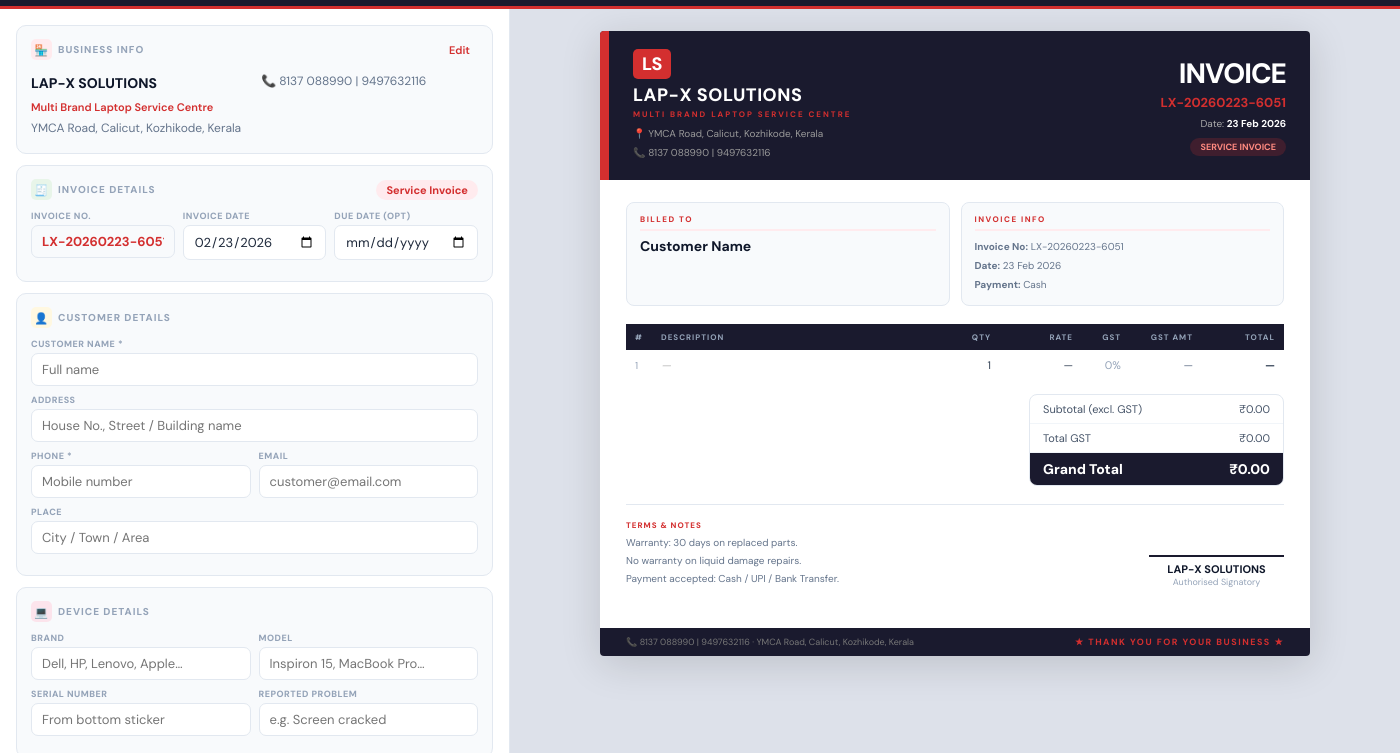
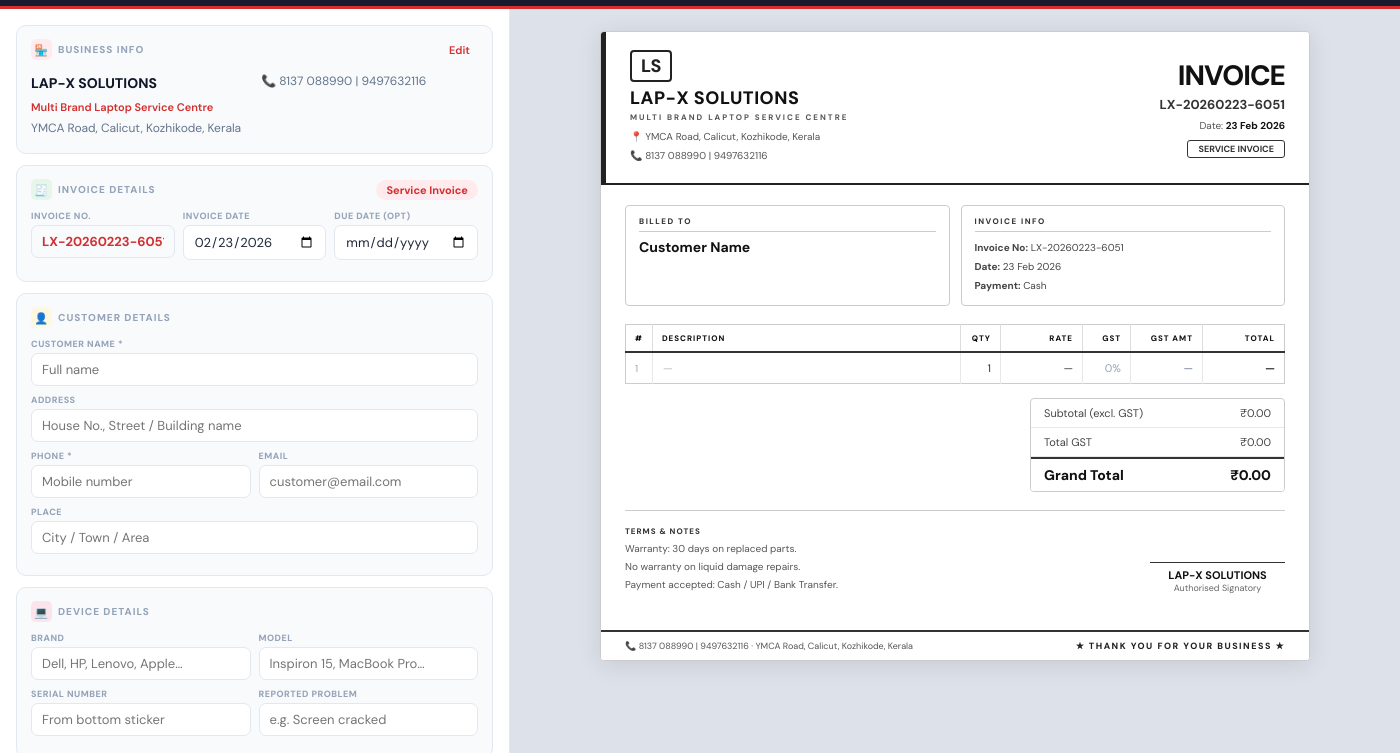
Before and after one commit to Sahlaanas/Lapx-billing, an Electron app: page src/index.html in a window 1400 px wide. Shown: the part 47-800 px from the top of the page. Drawn offline with Linux system fonts and the light colour scheme.

Commit message:
removed the color background

```diff
--- a/src/index.html
+++ b/src/index.html
@@ -118,75 +118,87 @@
     .lbtn { background: none; border: none; cursor: pointer; font-size: 11px; color: var(--red); font-family: 'DM Sans', sans-serif; font-weight: 600; padding: 2px 8px; border-radius: 4px; }
     .lbtn:hover { background: var(--red-light); }
 
-    /* ── INVOICE ── */
-    .invoice { background: #fff; width: 710px; box-shadow: 0 8px 40px rgba(0,0,0,0.14); border-radius: 4px; overflow: hidden; }
-    .inv-hd { background: var(--navy); display: flex; align-items: stretch; min-height: 110px; }
-    .inv-redbar { width: 9px; background: var(--red); flex-shrink: 0; }
+    /* ── INVOICE — printer-friendly, borders only, no heavy fills ── */
+    .invoice { background: #fff; width: 710px; box-shadow: 0 4px 24px rgba(0,0,0,0.10); border-radius: 4px; overflow: hidden; border: 1px solid #ccc; }
+
+    /* Header — white bg, just a bottom border, thin left accent line */
+    .inv-hd { background: #fff; display: flex; align-items: stretch; border-bottom: 2px solid #222; }
+    .inv-redbar { width: 5px; background: #222; flex-shrink: 0; }
     .inv-hcnt { flex: 1; padding: 18px 24px; display: flex; justify-content: space-between; align-items: center; }
-    .inv-ls { background: var(--red); color: #fff; font-weight: 800; font-size: 18px; padding: 3px 9px; border-radius: 5px; display: inline-block; margin-bottom: 4px; }
-    .inv-sname { color: #fff; font-size: 18px; font-weight: 800; letter-spacing: 0.5px; text-transform: uppercase; }
-    .inv-stagline { color: var(--red); font-size: 8px; font-weight: 700; text-transform: uppercase; letter-spacing: 2px; margin-top: 2px; }
-    .inv-contact { color: #999; font-size: 10px; margin-top: 5px; line-height: 1.9; }
+
+    /* Shop name block */
+    .inv-ls { border: 2px solid #222; color: #222; font-weight: 800; font-size: 18px; padding: 2px 9px; border-radius: 4px; display: inline-block; margin-bottom: 4px; }
+    .inv-sname { color: #111; font-size: 18px; font-weight: 800; letter-spacing: 0.5px; text-transform: uppercase; }
+    .inv-stagline { color: #555; font-size: 8px; font-weight: 700; text-transform: uppercase; letter-spacing: 2px; margin-top: 2px; }
+    .inv-contact { color: #555; font-size: 10px; margin-top: 5px; line-height: 1.9; }
+
+    /* Invoice title block */
     .inv-dr { text-align: right; }
-    .inv-title { font-size: 28px; font-weight: 900; color: #fff; letter-spacing: -1px; text-transform: uppercase; }
-    .inv-no { color: var(--red); font-size: 13px; font-weight: 700; margin-top: 2px; }
-    .inv-meta { color: #aaa; font-size: 10px; margin-top: 3px; line-height: 1.9; }
-    .inv-chip { display: inline-block; margin-top: 5px; padding: 3px 10px; border-radius: 20px; font-size: 9px; font-weight: 700; text-transform: uppercase; }
-    .chip-service { background: rgba(211,47,47,0.2); color: #ff8a80; }
-    .chip-sales   { background: rgba(46,125,50,0.2);  color: #69f0ae; }
-    .chip-mixed   { background: rgba(21,101,192,0.2); color: #82b1ff; }
+    .inv-title { font-size: 28px; font-weight: 900; color: #111; letter-spacing: -1px; text-transform: uppercase; }
+    .inv-no { color: #333; font-size: 13px; font-weight: 700; margin-top: 2px; }
+    .inv-meta { color: #555; font-size: 10px; margin-top: 3px; line-height: 1.9; }
+    .inv-chip { display: inline-block; margin-top: 5px; padding: 2px 10px; border-radius: 3px; font-size: 9px; font-weight: 700; text-transform: uppercase; border: 1px solid #333; color: #333; background: #fff; }
+    .chip-service, .chip-sales, .chip-mixed { background: #fff; color: #333; border-color: #333; }
 
-    .inv-body { padding: 22px 26px; }
+    /* Body */
+    .inv-body { padding: 20px 24px; }
     .inv-igrid { display: grid; grid-template-columns: 1fr 1fr; gap: 11px; margin-bottom: 18px; }
-    .inv-ibox { border: 1px solid var(--gray-200); border-radius: 8px; padding: 11px 13px; background: var(--gray-50); }
+    .inv-ibox { border: 1px solid #ccc; border-radius: 4px; padding: 10px 13px; background: #fff; }
     .inv-ibox.full { grid-column: 1/-1; }
-    .inv-ilbl { font-size: 8px; font-weight: 800; letter-spacing: 1.5px; text-transform: uppercase; color: var(--red); margin-bottom: 6px; padding-bottom: 5px; border-bottom: 2px solid var(--red-light); }
-    .inv-iname { font-size: 14px; font-weight: 700; color: var(--gray-900); margin-bottom: 2px; }
-    /* ── NEW: customer address line directly under name ── */
-    .inv-iaddr { font-size: 11px; color: var(--gray-700); font-weight: 500; margin-bottom: 5px; line-height: 1.5; }
-    .inv-idet { font-size: 10px; color: var(--gray-500); line-height: 1.9; }
+    .inv-ilbl { font-size: 8px; font-weight: 800; letter-spacing: 1.5px; text-transform: uppercase; color: #333; margin-bottom: 6px; padding-bottom: 5px; border-bottom: 1.5px solid #ccc; }
+    .inv-iname { font-size: 14px; font-weight: 700; color: #111; margin-bottom: 2px; }
+    .inv-iaddr { font-size: 11px; color: #333; font-weight: 500; margin-bottom: 5px; line-height: 1.5; }
+    .inv-idet { font-size: 10px; color: #444; line-height: 1.9; }
     .dev-grid { display: grid; grid-template-columns: repeat(4,1fr); gap: 8px; }
-    .dkey { font-size: 8px; font-weight: 700; color: var(--gray-400); text-transform: uppercase; }
-    .dval { font-size: 11px; color: var(--gray-800); font-weight: 600; margin-top: 1px; }
+    .dkey { font-size: 8px; font-weight: 700; color: #666; text-transform: uppercase; }
+    .dval { font-size: 11px; color: #111; font-weight: 600; margin-top: 1px; }
 
-    .inv-tbl { width: 100%; border-collapse: collapse; margin-bottom: 14px; }
-    .inv-tbl thead tr { background: var(--navy); }
-    .inv-tbl th { padding: 8px 9px; text-align: left; font-size: 8px; font-weight: 700; color: #94a3b8; text-transform: uppercase; letter-spacing: 1px; }
+    /* Table — header uses border + bold text, no dark fill */
+    .inv-tbl { width: 100%; border-collapse: collapse; margin-bottom: 14px; border: 1px solid #ccc; }
+    .inv-tbl thead tr { background: #fff; border-bottom: 2px solid #333; }
+    .inv-tbl th { padding: 8px 9px; text-align: left; font-size: 8px; font-weight: 800; color: #111; text-transform: uppercase; letter-spacing: 1px; border-right: 1px solid #ddd; }
+    .inv-tbl th:last-child { border-right: none; }
     .inv-tbl th.r { text-align: right; }
-    .inv-tbl td { padding: 8px 9px; font-size: 11px; color: var(--gray-700); border-bottom: 1px solid var(--gray-100); }
+    .inv-tbl td { padding: 8px 9px; font-size: 11px; color: #333; border-bottom: 1px solid #e8e8e8; border-right: 1px solid #e8e8e8; }
+    .inv-tbl td:last-child { border-right: none; }
     .inv-tbl td.r { text-align: right; }
-    .inv-tbl tr:nth-child(even) td { background: #fafafa; }
+    .inv-tbl tr:nth-child(even) td { background: #f9f9f9; }
     .inv-tbl tr:last-child td { border-bottom: none; }
-    .iname { font-weight: 600; color: var(--gray-900); }
+    .iname { font-weight: 600; color: #111; }
 
+    /* Totals — borders only, no colored backgrounds */
     .inv-tw { display: flex; justify-content: flex-end; margin-bottom: 18px; }
-    .inv-tots { width: 255px; border: 1px solid var(--gray-200); border-radius: 8px; overflow: hidden; }
-    .inv-tr { display: flex; justify-content: space-between; padding: 7px 13px; font-size: 11px; color: var(--gray-600); border-bottom: 1px solid var(--gray-100); }
+    .inv-tots { width: 255px; border: 1px solid #ccc; border-radius: 4px; overflow: hidden; }
+    .inv-tr { display: flex; justify-content: space-between; padding: 7px 13px; font-size: 11px; color: #444; border-bottom: 1px solid #e8e8e8; }
     .inv-tr:last-child { border-bottom: none; }
-    .inv-tr.grand { background: var(--navy); color: #fff; font-size: 14px; font-weight: 800; }
-    .inv-tr.paid  { background: var(--green-light); color: var(--green); font-weight: 700; }
-    .inv-tr.bal   { background: var(--red-light); color: var(--red); font-weight: 700; }
-    .inv-tr.disc  { color: var(--green); }
+    /* Grand total — just bold + top border, no fill */
+    .inv-tr.grand { background: #fff; color: #111; font-size: 14px; font-weight: 800; border-top: 2px solid #333; }
+    /* Paid — dashed border left accent instead of green fill */
+    .inv-tr.paid  { background: #fff; color: #333; font-weight: 700; border-left: 3px solid #555; }
+    /* Balance due — same treatment */
+    .inv-tr.bal   { background: #fff; color: #111; font-weight: 700; border-left: 3px solid #111; }
+    .inv-tr.disc  { color: #333; }
 
-    .inv-foot { display: flex; justify-content: space-between; align-items: flex-end; padding-top: 15px; border-top: 1px solid var(--gray-200); }
-    .inv-nlbl { font-size: 8px; font-weight: 800; color: var(--red); text-transform: uppercase; letter-spacing: 1px; margin-bottom: 4px; }
-    .inv-ntxt { font-size: 10px; color: var(--gray-500); line-height: 1.8; max-width: 320px; }
+    /* Footer */
+    .inv-foot { display: flex; justify-content: space-between; align-items: flex-end; padding-top: 15px; border-top: 1px solid #ccc; }
+    .inv-nlbl { font-size: 8px; font-weight: 800; color: #333; text-transform: uppercase; letter-spacing: 1px; margin-bottom: 4px; }
+    .inv-ntxt { font-size: 10px; color: #555; line-height: 1.8; max-width: 320px; }
     .inv-sig { text-align: center; }
-    .inv-sigl { width: 135px; border-top: 2px solid var(--navy); margin: 30px auto 5px; }
-    .inv-sign { font-size: 11px; font-weight: 700; color: var(--gray-900); }
-    .inv-sigs { font-size: 9px; color: var(--gray-400); }
+    .inv-sigl { width: 135px; border-top: 1.5px solid #333; margin: 30px auto 5px; }
+    .inv-sign { font-size: 11px; font-weight: 700; color: #111; }
+    .inv-sigs { font-size: 9px; color: #666; }
 
-    .inv-bot { background: var(--navy); padding: 8px 26px; display: flex; justify-content: space-between; align-items: center; margin-top: 18px; }
-    .inv-bl { color: #777; font-size: 9px; }
-    .inv-br { color: var(--red); font-size: 9px; font-weight: 700; letter-spacing: 1.5px; }
+    /* Bottom strip — thin border instead of dark fill */
+    .inv-bot { background: #fff; border-top: 2px solid #333; padding: 8px 24px; display: flex; justify-content: space-between; align-items: center; margin-top: 16px; }
+    .inv-bl { color: #555; font-size: 9px; }
+    .inv-br { color: #222; font-size: 9px; font-weight: 800; letter-spacing: 1.5px; }
 
     /* PRINT */
     @media print {
       .topbar, .form-col, .preview-col > *:not(.invoice) { display: none !important; }
       body, .preview-col { background: white !important; padding: 0 !important; margin: 0 !important; height: auto !important; }
       .preview-col { overflow: visible !important; align-items: flex-start !important; }
-      .invoice { box-shadow: none !important; width: 100% !important; border-radius: 0 !important; }
-      .inv-hd, .inv-bot, .inv-tbl thead tr, .inv-tr.grand, .inv-redbar { -webkit-print-color-adjust: exact; print-color-adjust: exact; }
+      .invoice { box-shadow: none !important; width: 100% !important; border-radius: 0 !important; border: none !important; }
     }
 
     .form-col::-webkit-scrollbar, .preview-col::-webkit-scrollbar { width: 4px; }
@@ -629,7 +641,7 @@ function recalc() {
   balRow.style.display = paid>0 ? 'flex' : 'none';
   if (bal < 0) {
     balRow.className = 'trow paid';
-    document.getElementById('t-bal-label').textContent = 'Balance';
+    document.getElementById('t-bal-label').textContent = '↩ Return to Customer';
     document.getElementById('t-bal').textContent = fmt(Math.abs(bal));
   } else {
     balRow.className = 'trow bal';
@@ -667,7 +679,7 @@ function renderPreview() {
 
   document.getElementById('inv-no-disp').textContent = invNo;
   document.getElementById('inv-meta').innerHTML =
-    `Date: <strong style="color:#fff">${fmtDate(date)}</strong>${due?'<br>Due: <strong style="color:#fff">'+fmtDate(due)+'</strong>':''}`;
+    `Date: <strong style="color:#111">${fmtDate(date)}</strong>${due?'<br>Due: <strong style="color:#111">'+fmtDate(due)+'</strong>':''}`;
 
   const chipEl = document.getElementById('inv-type-chip');
   const labels = {service:'Service Invoice', sales:'Sales Invoice', mixed:'Tax Invoice'};
```
